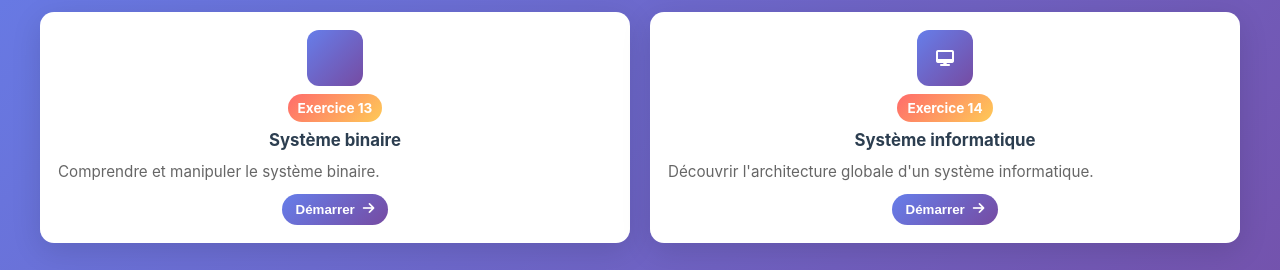
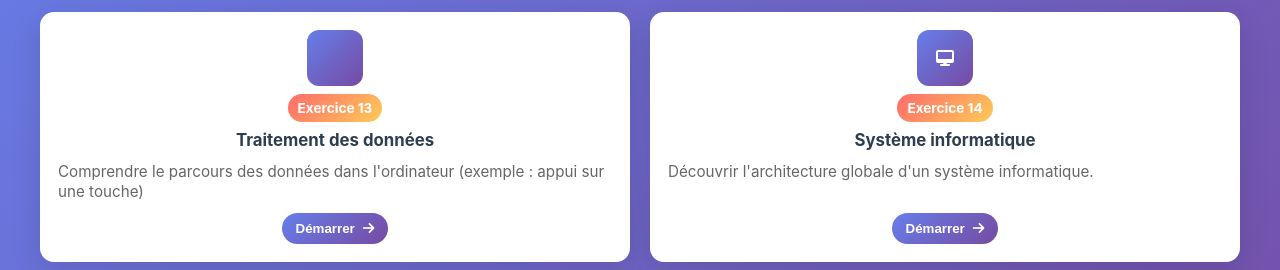
Before and after one commit to TAbdellah/u1, a plain HTML site: page index.html in a window 1280 px wide. Shown: the part 1800-2070 px from the top of the page. Drawn offline with Linux system fonts and the light colour scheme.

Commit message:
Some Updates

```diff
--- a/index.html
+++ b/index.html
@@ -227,9 +227,9 @@
           <div class="exercise-top">
             <div class="exercise-icon"><i class="fas fa-binary"></i></div>
             <div class="exercise-number">Exercice 13</div>
-            <div class="exercise-title">Système binaire</div>
+            <div class="exercise-title">Traitement des données</div>
           </div>
-          <p class="exercise-desc">Comprendre et manipuler le système binaire.</p>
+          <p class="exercise-desc">Comprendre le parcours des données dans l'ordinateur (exemple : appui sur une touche)</p>
           <div class="start-row">
             <button class="start-btn">Démarrer <i class="fas fa-arrow-right"></i></button>
           </div>
```
Also changed, not shown: 1 other file.
